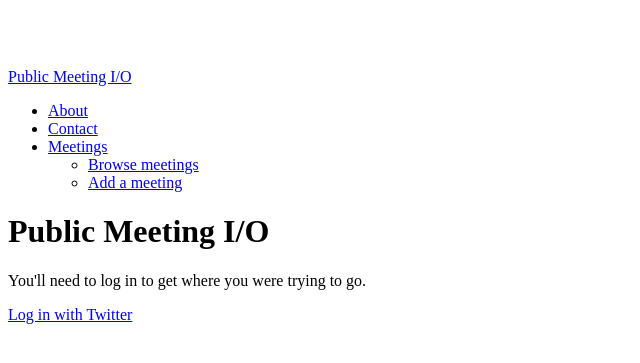
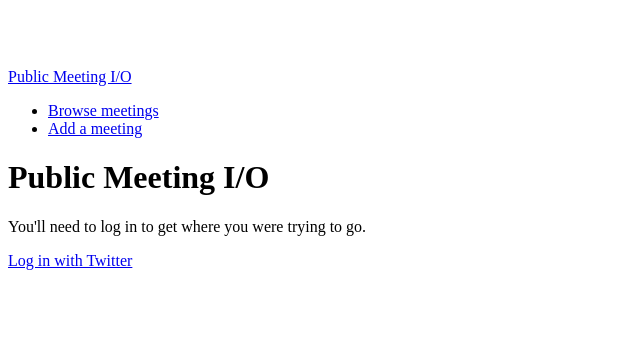
Before and after one commit to openplans/meetingmatters, a Django app: a page that uses publicmeeting/project/templates/bootstrap-layout.html in a window 1280 px wide. Shown: the top 363 px of the page, without its empty margins (0-640 px from the left). Run offline with Django 3.2, Linux system fonts and the light colour scheme; some libraries are stand-ins or nearby versions.

Commit message:
Change the main menu to just have meeting-related items (browse/add)

```diff
--- a/publicmeeting/project/templates/bootstrap-layout.html
+++ b/publicmeeting/project/templates/bootstrap-layout.html
@@ -47,16 +47,20 @@
           <a class="brand" href="/">Public Meeting I/O</a>
           <div class="nav-collapse">
             <ul class="nav">
-              <li><a href="/about">About</a></li>
-              <li><a href="/contact">Contact</a></li>
+<!--              <li><a href="/about">About</a></li>-->
+<!--              <li><a href="/contact">Contact</a></li>-->
 
-              <li class="dropdown">
-                <a class="dropdown-toggle" data-toggle="dropdown" href="#">Meetings <b class="caret"></b></a>
-                <ul class="dropdown-menu">
-                  <li><a href="{% url browse_meetings_meeting_list %}">Browse meetings</a></li>
-                  <li><a href="{% url create_meeting_search_similar %}">Add a meeting</a></li>
-                </ul>
-              </li>
+<!--              <li class="dropdown">-->
+<!--                <a class="dropdown-toggle" data-toggle="dropdown" href="#">Meetings <b class="caret"></b></a>-->
+<!--                <ul class="dropdown-menu">-->
+<!--                  <li><a href="{% url browse_meetings_meeting_list %}">Browse meetings</a></li>-->
+<!--                  <li><a href="{% url create_meeting_search_similar %}">Add a meeting</a></li>-->
+<!--                </ul>-->
+<!--              </li>-->
+
+              <li><a href="{% url browse_meetings_meeting_list %}">Browse meetings</a></li>
+              <li><a href="{% url create_meeting_search_similar %}">Add a meeting</a></li>
+
             </ul>
 
             {% if user.is_authenticated %}
```
